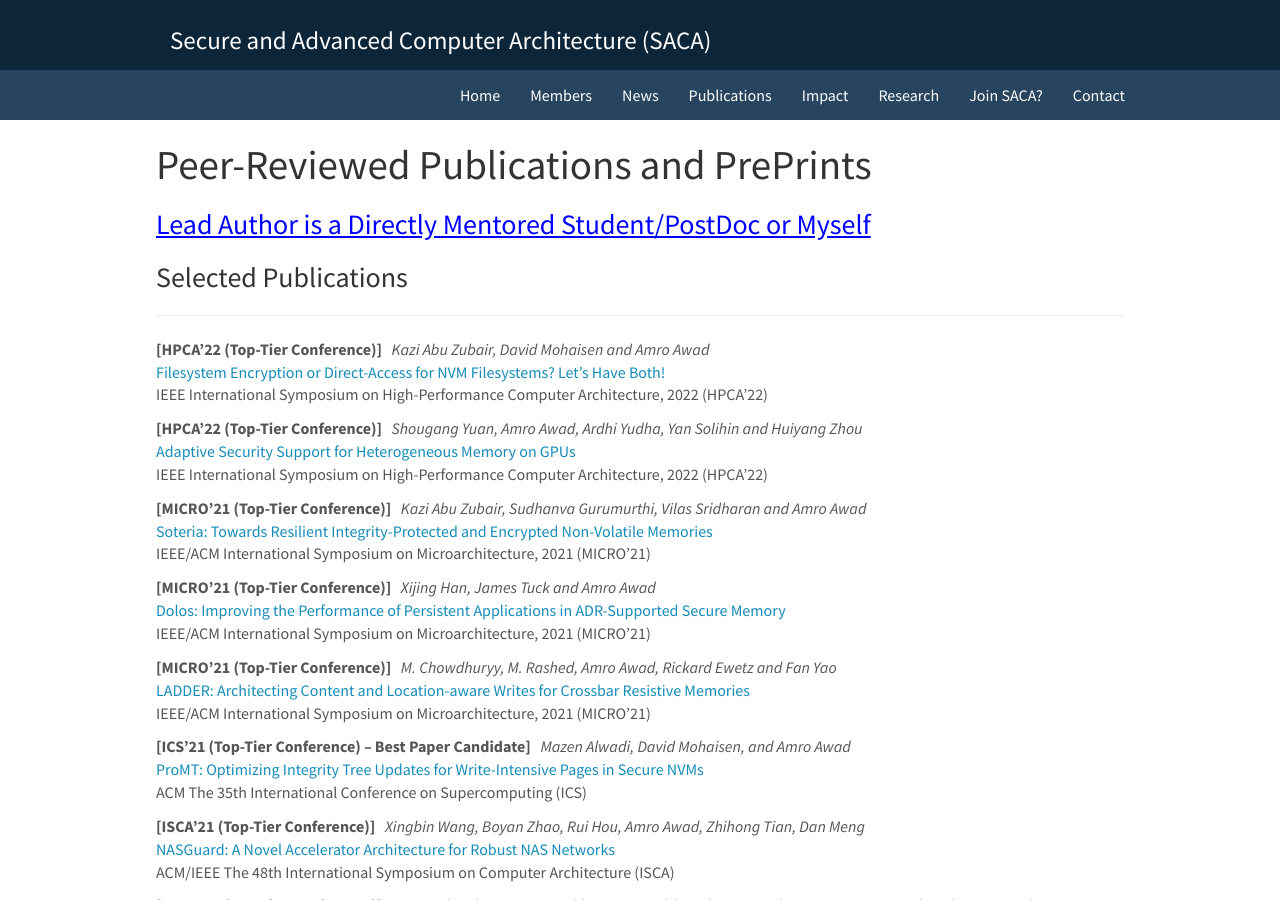
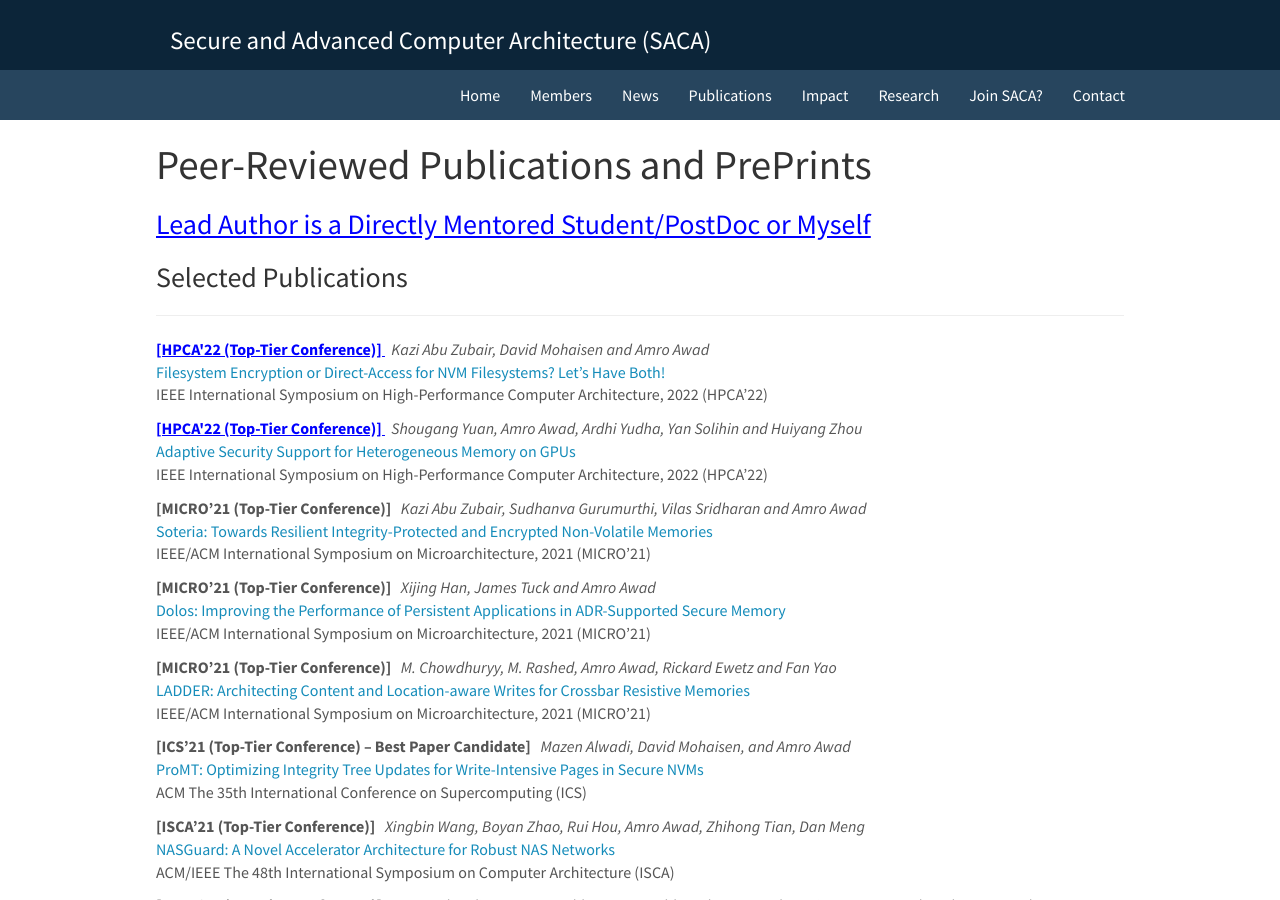
Before and after one commit to sacagroup/sacagroup.github.io, a Jekyll site: the page built from _pages/publications.md, in a window 1280 px wide and 900 px high. Built offline with Jekyll 4.4.1, drawn with Linux system fonts in a browser that asks for light colours; nearby versions of some CDN libraries.

Commit message:
chanages

```diff
--- a/_pages/publications.md
+++ b/_pages/publications.md
@@ -14,7 +14,7 @@ permalink: /publications/
 -----
 {% for publi in yr.pubs %}
 
-{% if {{publi.team}}==True %}
+{% if publi.team=="True" %}
   <b style="color:blue;"> <u> [{{ publi.link.display }}] </u> </b> &nbsp;
   <em>{{ publi.authors }} </em><br /><a href="{{ publi.link.url }}">{{ publi.title }}</a> <br /> {{ publi.description }}
 {% else %}
```
